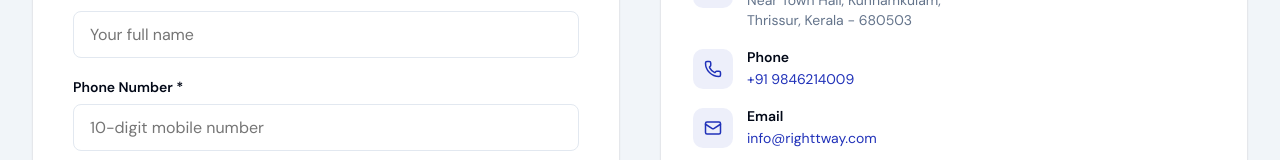
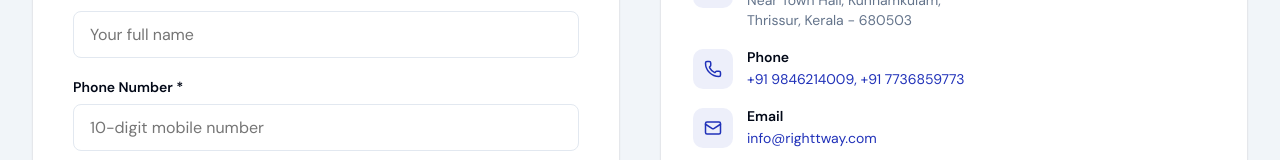
Before and after one commit to recodehive/righttway, a Next.js app: page /contact in a window 1280 px wide. Shown: the part 558-718 px from the top of the page. Built offline with nearby package versions, Linux system fonts and the light colour scheme.

Commit message:
added the cbse changes and phone number

```diff
--- a/app/contact/page.tsx
+++ b/app/contact/page.tsx
@@ -183,7 +183,7 @@ export default function ContactPage() {
                     </div>
                     <div>
                       <div style={{ fontFamily: 'DM Sans, sans-serif', fontWeight: 600, fontSize: 14, color: '#020817', marginBottom: 2 }}>Phone</div>
-                      <a href="tel:+919876543210" style={{ fontFamily: 'DM Sans, sans-serif', fontSize: 14, color: '#2132B9', textDecoration: 'none' }}>+91 9846214009</a>
+                      <a href="tel:+917736859773" style={{ fontFamily: 'DM Sans, sans-serif', fontSize: 14, color: '#2132B9', textDecoration: 'none' }}>+91 9846214009, +91  7736859773</a>
                     </div>
                   </div>
                   <div style={{ display: 'flex', gap: 14, alignItems: 'center' }}>
```
